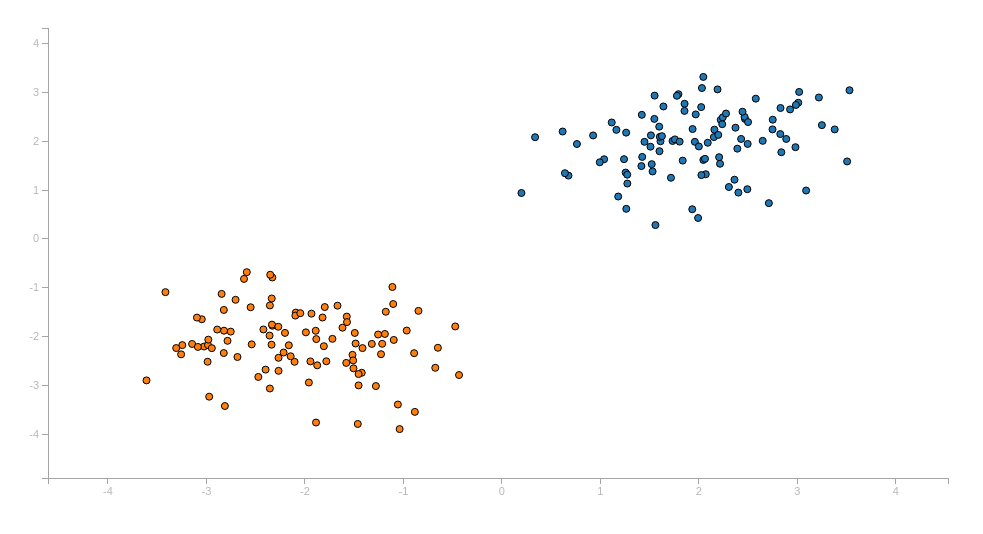
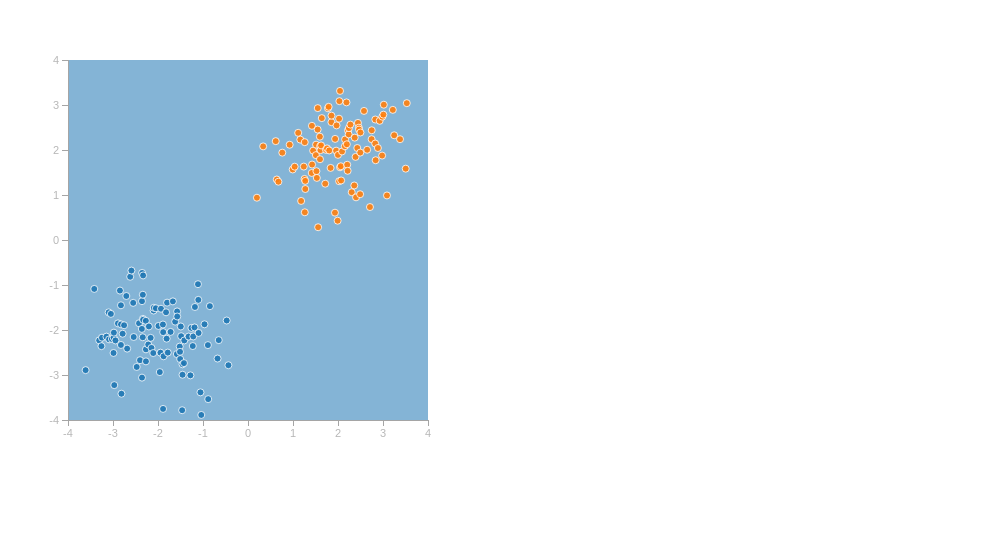
Before and after one commit to doristori123/knn-viz, a website: page index.html in a window 1280 px wide. Shown: the whole page, without its empty margins (0-983 px from the left). Drawn offline with nearby package versions, Linux system fonts and the light colour scheme.

Commit message:
Heatmap UI is setup but knn still not working

```diff
--- a/index.html
+++ b/index.html
@@ -2,13 +2,14 @@
 <html>
 <meta charset="utf-8">
 
-<!-- Example based on http://bl.ocks.org/mbostock/3887118 -->
-<!-- Tooltip example from http://www.d3noob.org/2013/01/adding-tooltips-to-d3js-graph.html -->
-<!-- Coding style based on http://gist.github.com/mbostock/5977197 -->
-
 <style>
 body {
   font: 11px sans-serif;
+}
+
+#plot {
+    margin: 40px;
+    position: relative;
 }
 
 .axis path,
@@ -24,20 +25,98 @@ body {
     fill-opacity: 0.8;
 }
 .dot {
-  stroke: #000;
+      stroke: white;
+    stroke-width: 1;
+    stroke-opacity: 0.8;
+    fill-opacity: 0.9;
 }
 
-.tooltip {
-  position: absolute;
-  width: 200px;
-  height: 28px;
-  pointer-events: none;
-}
+
 </style>
 <body>
+
+<div id="plot"></div>
+
 <script src="http://d3js.org/d3.v3.min.js"></script>
+<script src="/kdTree.js"></script>
 
 <script>
+
+// HYPERPARAMETERS
+const DENSITY = 10; //logical width and height for grid
+var domain = [-4,4]; //the actual coordinate boundaries that we will use
+
+// Display parameters
+const   width = 400; // width in pixel for whole plot
+const   height = 400; // height in pixel for whole plot
+var padding = 20; // padding for axes
+
+
+/*
+
+    SETUP DOM AND D3 OBJECTS
+
+*/
+
+ //get our canvas element set up
+ var canvas = d3.select('#plot')
+        .append('canvas')
+        .attr("width", DENSITY)
+        .attr("height", DENSITY)
+        .style("width", (width - 2*padding) + "px")
+        .style("height", (height - 2*padding) + "px")
+        .style("position", "absolute")
+        .style("top", `${padding}px`)
+        .style("left", `${padding}px`);
+
+//set up our svg (plot)
+var svg = d3.select('#plot').append('svg')
+    .attr("width", width)
+    .attr("height", height)
+    .style("position", "absolute")
+    .style("left", "0")
+    .style("top", "0")
+    .append("g")
+    .attr("transform", "translate(" + padding + "," + padding + ")");
+
+
+// Set up our scales
+var xScale = d3.scale.linear()
+    .domain(domain)
+    .range([0, width - 2 * padding]);
+
+var yScale = d3.scale.linear()
+    .domain(domain)
+    .range([height - 2 * padding, 0]);
+
+/*
+    SETUP AXES
+*/
+var yAxis = d3.svg.axis()
+    .scale(yScale)
+    .orient("left");
+
+
+var xAxis = d3.svg.axis()
+    .scale(xScale)
+    .orient("bottom");
+
+// x-axis
+svg.append("g")
+    .attr("class", "x axis")
+    .attr("transform", "translate(0," + (height-2*padding) + ")")
+    .call(xAxis)
+
+
+
+// y-axis
+svg.append("g")
+    .attr("class", "y axis")
+    .attr("transform", "translate(0,0)")
+    .call(yAxis)
+
+
+
 
 /**
  *
@@ -80,76 +159,113 @@ function generateTrainingData(sampleSize, noise) {
     return points
 }
 
-var gaussianData = generateTrainingData(200,0.5);
-console.log(gaussianData);
+function constructKDTree(points) {
+
+    //Euclidean distance betweeen two points without the square root for optimization
+    //since we only need relative distances
+    var distance = function(a, b){
+        return Math.pow(a.x - b.x, 2) + Math.pow(a.y - b.y, 2);
+    }
+
+    var tree = new kdTree(points, distance, ["x", "y"]);
+    return tree;
+}
+
+
+function getDecisionBoundary(tree) {
+
+    //define a grid with the given density
+    var grid = new Array(DENSITY);
+    for(k = 0; k < DENSITY; k++)
+    {
+        grid[k] = new Array(DENSITY);
+    }
+
+    for(i = 0; i < DENSITY; i++)
+    {
+        for(j = 0; j < DENSITY; j++) {
+
+            var nearest = tree.nearest({ x: i, y: j }, 5);
+
+            var sum = 0;
+            for (var h = 0; h < nearest.length; h++)
+            {
+                sum = sum + (nearest[h][0].label == 0 ? -1 : 1);
+
+            }
+
+            grid[i][j] = (sum >= 0 ? 1 : 0)
+
+        }
+    }
+    return grid
+
+}
+
+function labelToColor(label) {
+
+    if (label == 0)
+        return d3.rgb(255, 127, 14)
+
+    if (label == 1)
+        return d3.rgb(31, 119, 180)
+
+}
+
+function updateHeatmap(grid){
+
+
+    var context = canvas.node().getContext('2d');
+    var image = context.createImageData(DENSITY, DENSITY);
+
+
+    for(i = 0, k = -1; i < DENSITY; ++i)
+    {
+        for(j = 0; j < DENSITY; ++j)
+        {
+            c = labelToColor(grid[i][j]);
+
+            image.data[++k] = c.r;
+            image.data[++k] = c.g;
+            image.data[++k] = c.b;
+            image.data[++k] = 140;
+        }
+    }
+
+    context.putImageData(image, 0, 0);
 
 
 
+}
 
+var gaussianData = generateTrainingData(200,0.5);
 
-var margin = {top: 20, right: 20, bottom: 30, left: 40},
-    width = 960 - margin.left - margin.right,
-    height = 500 - margin.top - margin.bottom;
+// filter out points that fall out of our domain
+gaussianData = gaussianData.filter(p => {
+      return p.x >= domain[0] && p.x <= domain[1]
+        && p.y >= domain[0] && p.y <= domain[1];
+    });
 
-/*
- * value accessor - returns the value to encode for a given data object.
- * scale - maps value to a visual display encoding, such as a pixel position.
- * map function - maps from data value to display value
- * axis - sets up axis
- */
+var tree = constructKDTree(gaussianData);
+console.log(gaussianData);
+var grid = getDecisionBoundary(tree);
+updateHeatmap(grid);
+
 
 // setup x
 var xValue = function(d) { return d.x;}, // data -> value
-    xScale = d3.scale.linear().range([0, width]), // value -> display
-    xMap = function(d) { return xScale(xValue(d));}, // data -> display
-    xAxis = d3.svg.axis().scale(xScale).orient("bottom");
+    xMap = function(d) { return xScale(xValue(d));} // data -> display
+
 
 // setup y
 var yValue = function(d) { return d.y;}, // data -> value
-    yScale = d3.scale.linear().range([height, 0]), // value -> display
-    yMap = function(d) { return yScale(yValue(d));}, // data -> display
-    yAxis = d3.svg.axis().scale(yScale).orient("left");
+    yMap = function(d) { return yScale(yValue(d));} // data -> display
 
 // setup fill color
 var cValue = function(d) { return d.label;},
     color = d3.scale.category10();
 
-// add the graph canvas to the body of the webpage
-var svg = d3.select("body").append("svg")
-    .attr("width", width + margin.left + margin.right)
-    .attr("height", height + margin.top + margin.bottom)
-  .append("g")
-    .attr("transform", "translate(" + margin.left + "," + margin.top + ")");
-
-// add the tooltip area to the webpage
-var tooltip = d3.select("body").append("div")
-    .attr("class", "tooltip")
-    .style("opacity", 0);
-
-// load data
-
-
-
-  // don't want dots overlapping axis, so add in buffer to data domain
-  xScale.domain([d3.min(gaussianData, xValue)-1, d3.max(gaussianData, xValue)+1]);
-  yScale.domain([d3.min(gaussianData, yValue)-1, d3.max(gaussianData, yValue)+1]);
-
-  // x-axis
-  svg.append("g")
-      .attr("class", "x axis")
-      .attr("transform", "translate(0," + height + ")")
-      .call(xAxis)
-
-
-
-  // y-axis
-  svg.append("g")
-      .attr("class", "y axis")
-      .call(yAxis)
-
-
-
-  // draw dots
+  // draw dot
   svg.selectAll(".dot")
       .data(gaussianData)
     .enter().append("circle")
--- /dev/null
+++ b/kdTree.js
@@ -0,0 +1,465 @@
+/**
+ * k-d Tree JavaScript - V 1.01
+ *
+ * https://github.com/ubilabs/kd-tree-javascript
+ *
+ * @author Mircea Pricop <pricop@ubilabs.net>, 2012
+ * @author Martin Kleppe <kleppe@ubilabs.net>, 2012
+ * @author Ubilabs http://ubilabs.net, 2012
+ * @license MIT License <http://www.opensource.org/licenses/mit-license.php>
+ */
+
+ (function (root, factory) {
+    if (typeof define === 'function' && define.amd) {
+        define(['exports'], factory);
+    } else if (typeof exports === 'object') {
+        factory(exports);
+    } else {
+        factory(root);
+    }
+}(this, function (exports) {
+  function Node(obj, dimension, parent) {
+    this.obj = obj;
+    this.left = null;
+    this.right = null;
+    this.parent = parent;
+    this.dimension = dimension;
+  }
+
+  function kdTree(points, metric, dimensions) {
+
+    var self = this;
+
+    function buildTree(points, depth, parent) {
+      var dim = depth % dimensions.length,
+        median,
+        node;
+
+      if (points.length === 0) {
+        return null;
+      }
+      if (points.length === 1) {
+        return new Node(points[0], dim, parent);
+      }
+
+      points.sort(function (a, b) {
+        return a[dimensions[dim]] - b[dimensions[dim]];
+      });
+
+      median = Math.floor(points.length / 2);
+      node = new Node(points[median], dim, parent);
+      node.left = buildTree(points.slice(0, median), depth + 1, node);
+      node.right = buildTree(points.slice(median + 1), depth + 1, node);
+
+      return node;
+    }
+
+    // Reloads a serialied tree
+    function loadTree (data) {
+      // Just need to restore the `parent` parameter
+      self.root = data;
+
+      function restoreParent (root) {
+        if (root.left) {
+          root.left.parent = root;
+          restoreParent(root.left);
+        }
+
+        if (root.right) {
+          root.right.parent = root;
+          restoreParent(root.right);
+        }
+      }
+
+      restoreParent(self.root);
+    }
+
+    // If points is not an array, assume we're loading a pre-built tree
+    if (!Array.isArray(points)) loadTree(points, metric, dimensions);
+    else this.root = buildTree(points, 0, null);
+
+    // Convert to a JSON serializable structure; this just requires removing
+    // the `parent` property
+    this.toJSON = function (src) {
+      if (!src) src = this.root;
+      var dest = new Node(src.obj, src.dimension, null);
+      if (src.left) dest.left = self.toJSON(src.left);
+      if (src.right) dest.right = self.toJSON(src.right);
+      return dest;
+    };
+
+    this.insert = function (point) {
+      function innerSearch(node, parent) {
+
+        if (node === null) {
+          return parent;
+        }
+
+        var dimension = dimensions[node.dimension];
+        if (point[dimension] < node.obj[dimension]) {
+          return innerSearch(node.left, node);
+        } else {
+          return innerSearch(node.right, node);
+        }
+      }
+
+      var insertPosition = innerSearch(this.root, null),
+        newNode,
+        dimension;
+
+      if (insertPosition === null) {
+        this.root = new Node(point, 0, null);
+        return;
+      }
+
+      newNode = new Node(point, (insertPosition.dimension + 1) % dimensions.length, insertPosition);
+      dimension = dimensions[insertPosition.dimension];
+
+      if (point[dimension] < insertPosition.obj[dimension]) {
+        insertPosition.left = newNode;
+      } else {
+        insertPosition.right = newNode;
+      }
+    };
+
+    this.remove = function (point) {
+      var node;
+
+      function nodeSearch(node) {
+        if (node === null) {
+          return null;
+        }
+
+        if (node.obj === point) {
+          return node;
+        }
+
+        var dimension = dimensions[node.dimension];
+
+        if (point[dimension] < node.obj[dimension]) {
+          return nodeSearch(node.left, node);
+        } else {
+          return nodeSearch(node.right, node);
+        }
+      }
+
+      function removeNode(node) {
+        var nextNode,
+          nextObj,
+          pDimension;
+
+        function findMin(node, dim) {
+          var dimension,
+            own,
+            left,
+            right,
+            min;
+
+          if (node === null) {
+            return null;
+          }
+
+          dimension = dimensions[dim];
+
+          if (node.dimension === dim) {
+            if (node.left !== null) {
+              return findMin(node.left, dim);
+            }
+            return node;
+          }
+
+          own = node.obj[dimension];
+          left = findMin(node.left, dim);
+          right = findMin(node.right, dim);
+          min = node;
+
+          if (left !== null && left.obj[dimension] < own) {
+            min = left;
+          }
+          if (right !== null && right.obj[dimension] < min.obj[dimension]) {
+            min = right;
+          }
+          return min;
+        }
+
+        if (node.left === null && node.right === null) {
+          if (node.parent === null) {
+            self.root = null;
+            return;
+          }
+
+          pDimension = dimensions[node.parent.dimension];
+
+          if (node.obj[pDimension] < node.parent.obj[pDimension]) {
+            node.parent.left = null;
+          } else {
+            node.parent.right = null;
+          }
+          return;
+        }
+
+        // If the right subtree is not empty, swap with the minimum element on the
+        // node's dimension. If it is empty, we swap the left and right subtrees and
+        // do the same.
+        if (node.right !== null) {
+          nextNode = findMin(node.right, node.dimension);
+          nextObj = nextNode.obj;
+          removeNode(nextNode);
+          node.obj = nextObj;
+        } else {
+          nextNode = findMin(node.left, node.dimension);
+          nextObj = nextNode.obj;
+          removeNode(nextNode);
+          node.right = node.left;
+          node.left = null;
+          node.obj = nextObj;
+        }
+
+      }
+
+      node = nodeSearch(self.root);
+
+      if (node === null) { return; }
+
+      removeNode(node);
+    };
+
+    this.nearest = function (point, maxNodes, maxDistance) {
+      var i,
+        result,
+        bestNodes;
+
+      bestNodes = new BinaryHeap(
+        function (e) { return -e[1]; }
+      );
+
+      function nearestSearch(node) {
+        var bestChild,
+          dimension = dimensions[node.dimension],
+          ownDistance = metric(point, node.obj),
+          linearPoint = {},
+          linearDistance,
+          otherChild,
+          i;
+
+        function saveNode(node, distance) {
+          bestNodes.push([node, distance]);
+          if (bestNodes.size() > maxNodes) {
+            bestNodes.pop();
+          }
+        }
+
+        for (i = 0; i < dimensions.length; i += 1) {
+          if (i === node.dimension) {
+            linearPoint[dimensions[i]] = point[dimensions[i]];
+          } else {
+            linearPoint[dimensions[i]] = node.obj[dimensions[i]];
+          }
+        }
+
+        linearDistance = metric(linearPoint, node.obj);
+
+        if (node.right === null && node.left === null) {
+          if (bestNodes.size() < maxNodes || ownDistance < bestNodes.peek()[1]) {
+            saveNode(node, ownDistance);
+          }
+          return;
+        }
+
+        if (node.right === null) {
+          bestChild = node.left;
+        } else if (node.left === null) {
+          bestChild = node.right;
+        } else {
+          if (point[dimension] < node.obj[dimension]) {
+            bestChild = node.left;
+          } else {
+            bestChild = node.right;
+          }
+        }
+
+        nearestSearch(bestChild);
+
+        if (bestNodes.size() < maxNodes || ownDistance < bestNodes.peek()[1]) {
+          saveNode(node, ownDistance);
+        }
+
+        if (bestNodes.size() < maxNodes || Math.abs(linearDistance) < bestNodes.peek()[1]) {
+          if (bestChild === node.left) {
+            otherChild = node.right;
+          } else {
+            otherChild = node.left;
+          }
+          if (otherChild !== null) {
+            nearestSearch(otherChild);
+          }
+        }
+      }
+
+      if (maxDistance) {
+        for (i = 0; i < maxNodes; i += 1) {
+          bestNodes.push([null, maxDistance]);
+        }
+      }
+
+      if(self.root)
+        nearestSearch(self.root);
+
+      result = [];
+
+      for (i = 0; i < Math.min(maxNodes, bestNodes.content.length); i += 1) {
+        if (bestNodes.content[i][0]) {
+          result.push([bestNodes.content[i][0].obj, bestNodes.content[i][1]]);
+        }
+      }
+      return result;
+    };
+
+    this.balanceFactor = function () {
+      function height(node) {
+        if (node === null) {
+          return 0;
+        }
+        return Math.max(height(node.left), height(node.right)) + 1;
+      }
+
+      function count(node) {
+        if (node === null) {
+          return 0;
+        }
+        return count(node.left) + count(node.right) + 1;
+      }
+
+      return height(self.root) / (Math.log(count(self.root)) / Math.log(2));
+    };
+  }
+
+  // Binary heap implementation from:
+  // http://eloquentjavascript.net/appendix2.html
+
+  function BinaryHeap(scoreFunction){
+    this.content = [];
+    this.scoreFunction = scoreFunction;
+  }
+
+  BinaryHeap.prototype = {
+    push: function(element) {
+      // Add the new element to the end of the array.
+      this.content.push(element);
+      // Allow it to bubble up.
+      this.bubbleUp(this.content.length - 1);
+    },
+
+    pop: function() {
+      // Store the first element so we can return it later.
+      var result = this.content[0];
+      // Get the element at the end of the array.
+      var end = this.content.pop();
+      // If there are any elements left, put the end element at the
+      // start, and let it sink down.
+      if (this.content.length > 0) {
+        this.content[0] = end;
+        this.sinkDown(0);
+      }
+      return result;
+    },
+
+    peek: function() {
+      return this.content[0];
+    },
+
+    remove: function(node) {
+      var len = this.content.length;
+      // To remove a value, we must search through the array to find
+      // it.
+      for (var i = 0; i < len; i++) {
+        if (this.content[i] == node) {
+          // When it is found, the process seen in 'pop' is repeated
+          // to fill up the hole.
+          var end = this.content.pop();
+          if (i != len - 1) {
+            this.content[i] = end;
+            if (this.scoreFunction(end) < this.scoreFunction(node))
+              this.bubbleUp(i);
+            else
+              this.sinkDown(i);
+          }
+          return;
+        }
+      }
+      throw new Error("Node not found.");
+    },
+
+    size: function() {
+      return this.content.length;
+    },
+
+    bubbleUp: function(n) {
+      // Fetch the element that has to be moved.
+      var element = this.content[n];
+      // When at 0, an element can not go up any further.
+      while (n > 0) {
+        // Compute the parent element's index, and fetch it.
+        var parentN = Math.floor((n + 1) / 2) - 1,
+            parent = this.content[parentN];
+        // Swap the elements if the parent is greater.
+        if (this.scoreFunction(element) < this.scoreFunction(parent)) {
+          this.content[parentN] = element;
+          this.content[n] = parent;
+          // Update 'n' to continue at the new position.
+          n = parentN;
+        }
+        // Found a parent that is less, no need to move it further.
+        else {
+          break;
+        }
+      }
+    },
+
+    sinkDown: function(n) {
+      // Look up the target element and its score.
+      var length = this.content.length,
+          element = this.content[n],
+          elemScore = this.scoreFunction(element);
+
+      while(true) {
+        // Compute the indices of the child elements.
+        var child2N = (n + 1) * 2, child1N = child2N - 1;
+        // This is used to store the new position of the element,
+        // if any.
+        var swap = null;
+        // If the first child exists (is inside the array)...
+        if (child1N < length) {
+          // Look it up and compute its score.
+          var child1 = this.content[child1N],
+              child1Score = this.scoreFunction(child1);
+          // If the score is less than our element's, we need to swap.
+          if (child1Score < elemScore)
+            swap = child1N;
+        }
+        // Do the same checks for the other child.
+        if (child2N < length) {
+          var child2 = this.content[child2N],
+              child2Score = this.scoreFunction(child2);
+          if (child2Score < (swap == null ? elemScore : child1Score)){
+            swap = child2N;
+          }
+        }
+
+        // If the element needs to be moved, swap it, and continue.
+        if (swap != null) {
+          this.content[n] = this.content[swap];
+          this.content[swap] = element;
+          n = swap;
+        }
+        // Otherwise, we are done.
+        else {
+          break;
+        }
+      }
+    }
+  };
+
+  exports.kdTree = kdTree;
+  exports.BinaryHeap = BinaryHeap;
+}));
```
Also changed, not shown: package.json (added, +19 -0 lines).
